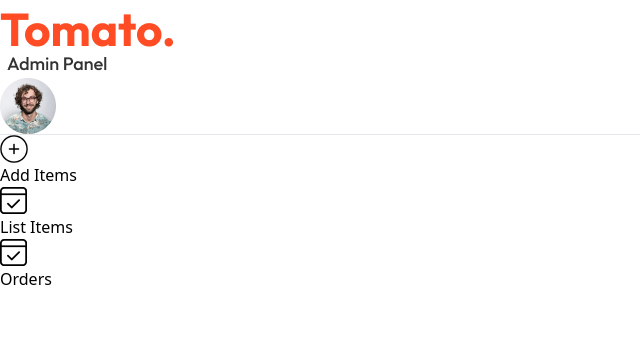
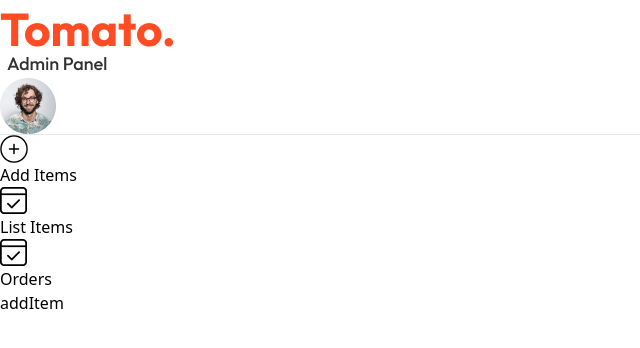
Before and after one commit to abdulla-freihat/food-delivery-mern, a React (Vite) app in the folder admin/: page /add in a window 1280 px wide. Shown: the top 348 px of the page, without its empty margins (0-640 px from the left). Built offline with nearby package versions, Linux system fonts and the light colour scheme.

Commit message:
add admin panel pages components and routes

```diff
--- a/admin/src/App.jsx
+++ b/admin/src/App.jsx
@@ -1,6 +1,10 @@
 import Navbar from "./components/Navbar"
 import Sidebar from "./components/Sidebar";
 import { BrowserRouter , Route , Routes } from "react-router-dom";
+
+import AddItem from "./pages/AddItem";
+import ListItem from "./pages/ListItem";
+import Orders from "./pages/Orders";
 
 
 
@@ -14,8 +18,14 @@ const App = () => {
        <Navbar />
         <hr className="border-2 "/>
 
-           <div className="">
+           <div className="flex">
               <Sidebar />
+               <Routes>
+                 <Route path="/add"  element={<AddItem />} />
+                 <Route path="/list"  element={<ListItem/>} />
+                 <Route path="/orders"  element={<Orders/>} />
+
+               </Routes>
            </div>
 
 
--- /dev/null
+++ b/admin/src/pages/AddItem.jsx
@@ -0,0 +1,9 @@
+import React from 'react'
+
+const AddItem = () => {
+  return (
+    <div>addItem</div>
+  )
+}
+
+export default AddItem
--- /dev/null
+++ b/admin/src/pages/ListItem.jsx
@@ -0,0 +1,9 @@
+import React from 'react'
+
+const ListItem = () => {
+  return (
+    <div>ListItem</div>
+  )
+}
+
+export default ListItem
--- /dev/null
+++ b/admin/src/pages/Orders.jsx
@@ -0,0 +1,9 @@
+import React from 'react'
+
+const Orders = () => {
+  return (
+    <div>Orders</div>
+  )
+}
+
+export default Orders
```
